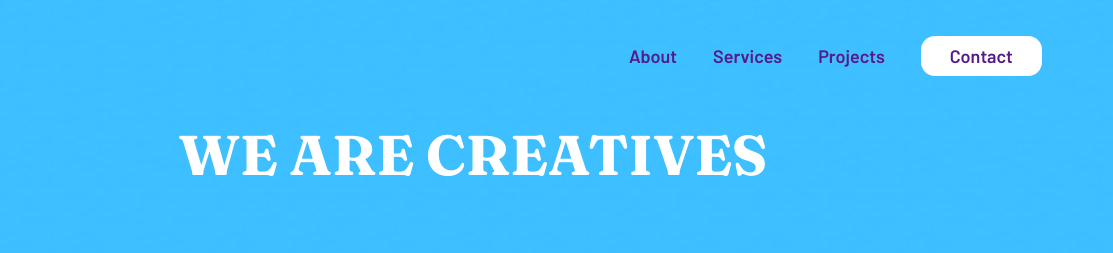
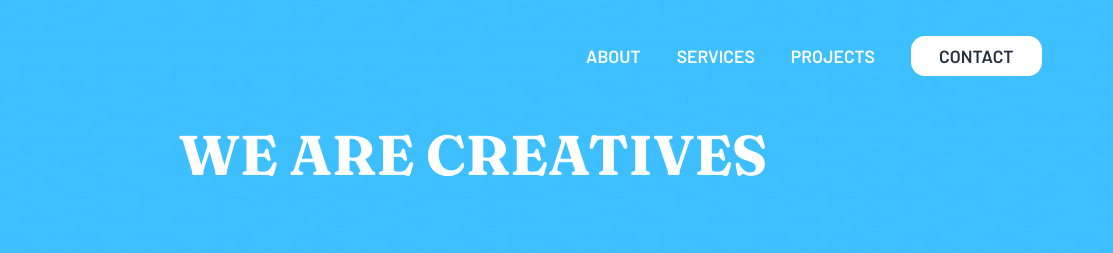
Before and after one commit to harshleey/Sunnyside-Landing-Page, a plain HTML site: page index.html in a window 1280 px wide. Shown: the top 253 px of the page, 167-1280 px from the left. Drawn offline with Linux system fonts and the light colour scheme.

Commit message:
Sunnyside Landing Page

```diff
--- a/style.css
+++ b/style.css
@@ -19,6 +19,7 @@ GLOBAL STYLE
     box-sizing: border-box;
     margin: 0;
     padding: 0;
+    transition: all 0.3s linear;
 }
 
 body {
@@ -26,7 +27,6 @@ body {
     font-size: 1.125rem;
     text-align: center;
     color: hsl(210, 4%, 67%);
-    /* width: 100%; */
 }
 
 h1,h2,h3,h4 {
@@ -97,11 +97,29 @@ HEADER / NAV BAR
     margin: 1.6em auto;
 }
 
+.nav-links li a {
+    color: hsl(210, 4%, 67%);
+    font-size: 1.1rem;
+}
+
+.nav-links li a:hover {
+    text-transform: uppercase;
+    color:hsl(212, 27%, 19%);
+    border-bottom: 3px solid hsl(212, 27%, 19%);
+    padding-bottom: 0.1em;
+}
+
 .nav-links li.button a {
     background-color: hsl(51, 100%, 49%);
     border-radius: 14px;
     padding: 0.5em 1.6em;
 }
+
+.nav-links li.button a:hover {
+    padding-bottom: 0.5em;
+    border: none;
+}
+
 
 @media (min-width: 490px) {
     h1 {
@@ -136,10 +154,24 @@ HEADER / NAV BAR
         margin: 0 1.8em 0 0;
     }
 
+    .nav-links li a {
+        color: hsl(0, 0%, 100%);
+        text-transform: uppercase;
+    }
+
+    .nav-links li a:hover {
+        border-bottom: 3px solid hsl(0, 0%, 100%);
+    }
+
     .nav-links li.button a {
         background-color: hsl(0, 0%, 100%);
+        color: hsl(212, 27%, 19%);
     }
 
+    .nav-links li.button a:hover {
+        background-color: #0074e8;
+        color: hsl(0, 0%, 100%);
+    }
 
     }
 
```
Also changed, not shown: index.html (+0 -4 lines).
